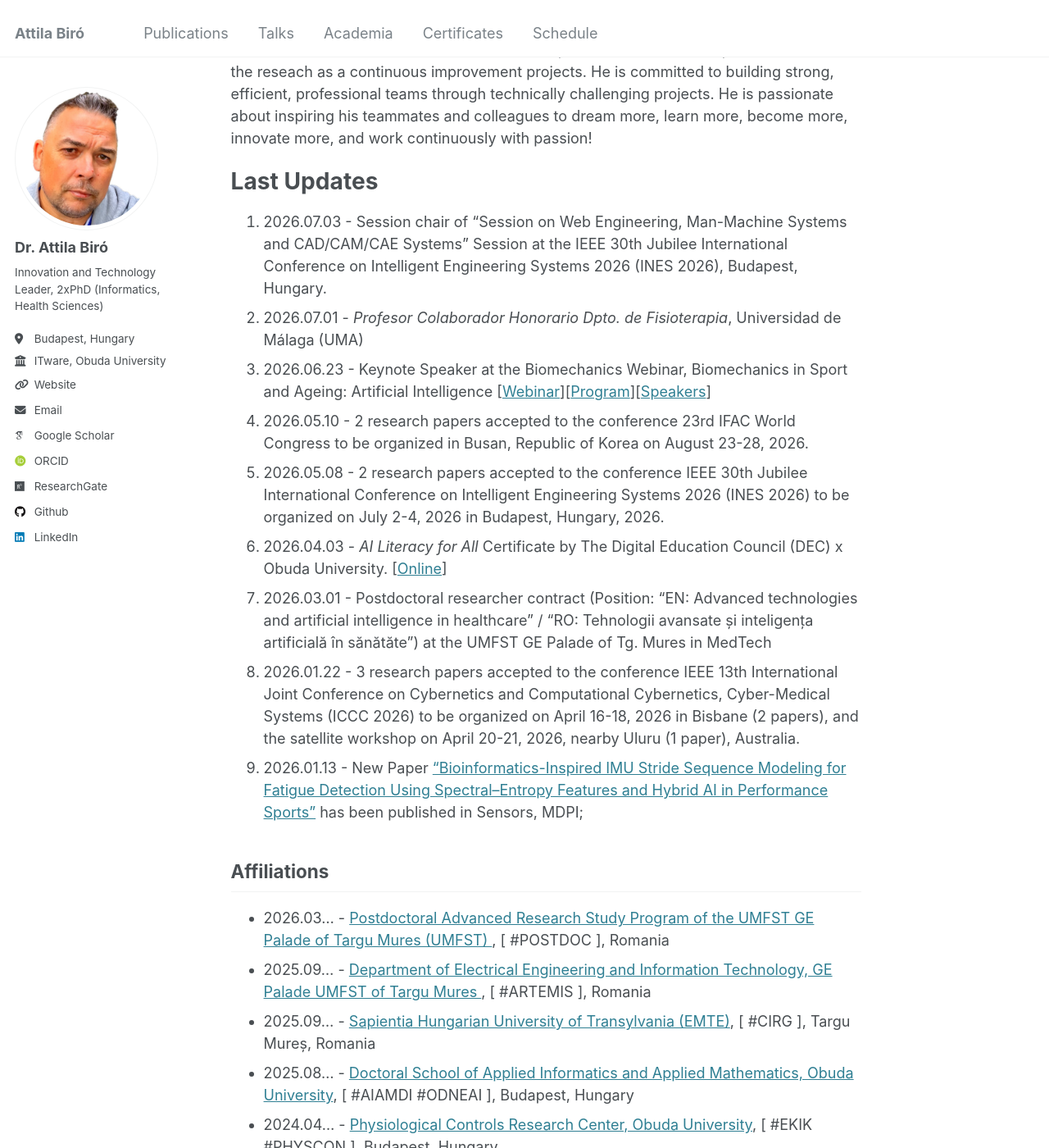
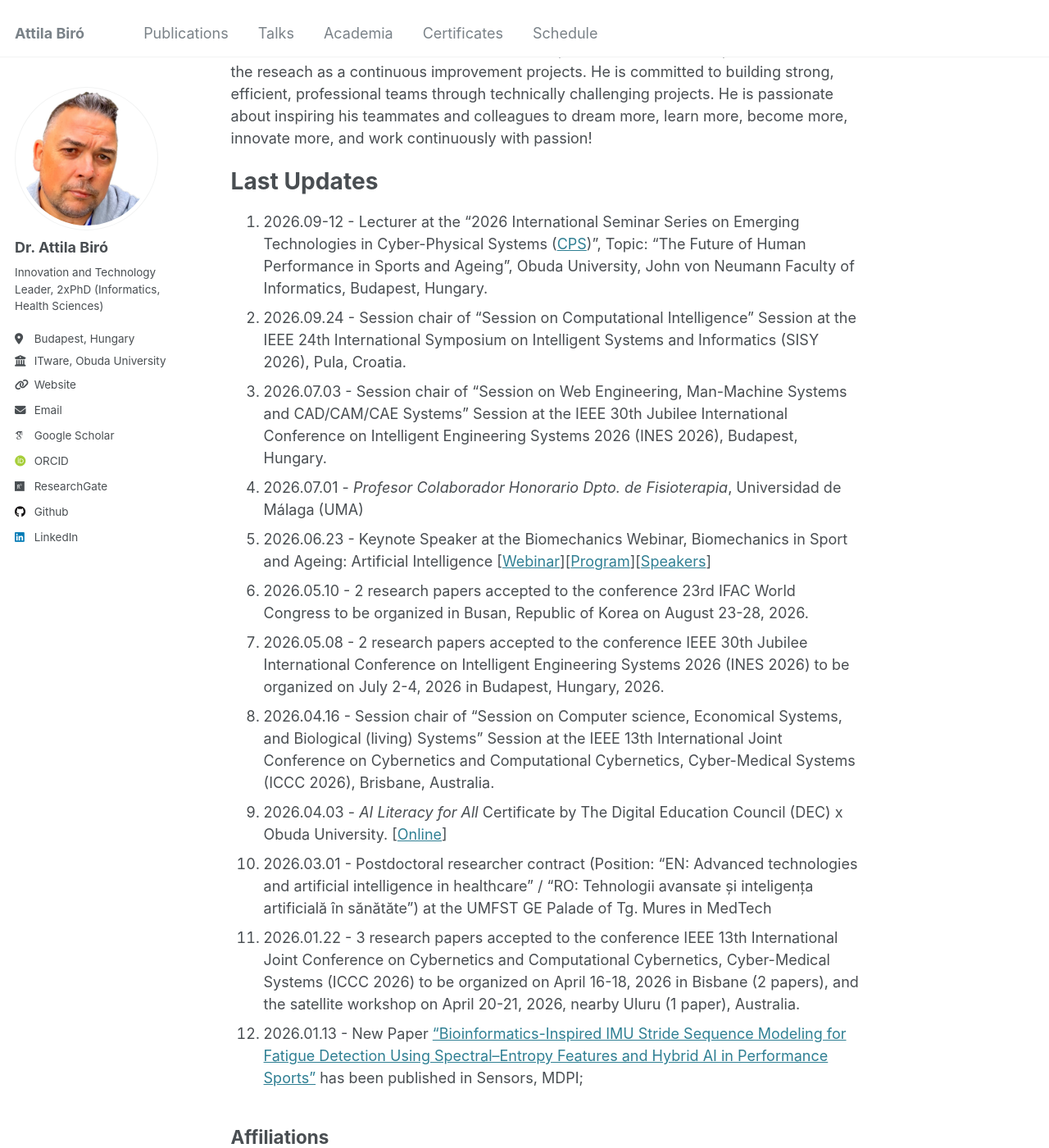
Before and after one commit to biroka/biroka.github.io, a Jekyll site: the page built from _pages/about.md, in a window 1280 px wide and 1400 px high, scrolled down 682 px. Shown: the whole window at 82% size. Built offline with Jekyll 4.4.1, drawn with Linux system fonts in a browser that asks for light colours; some web fonts are replaced.

Commit message:
Update about.md with recent achievements and roles
Added recent updates and affiliations to the about page.

```diff
--- a/_pages/about.md
+++ b/_pages/about.md
@@ -17,15 +17,20 @@ His motivation is to ensure the business development, software development as we
 
 Last Updates
 ======
-1. 2026.07.03 - Session chair of "Session on Web Engineering, Man-Machine Systems and CAD/CAM/CAE Systems" Session at the IEEE 30th Jubilee International Conference on Intelligent Engineering Systems 2026 (INES 2026), Budapest, Hungary.
-2. 2026.07.01 - _Profesor Colaborador Honorario Dpto. de Fisioterapia_, Universidad de Málaga (UMA)
-3. 2026.06.23 - Keynote Speaker at the Biomechanics Webinar, Biomechanics in Sport and Ageing: Artificial Intelligence [<a target="_new" href="https://sciforum.net/event/Biomechanics-1">Webinar</a>][<a target="_new" href="https://sciforum.net/event/Biomechanics-1/program-overview">Program</a>][<a target="_new" href="https://sciforum.net/event/Biomechanics-1/speakers">Speakers</a>]
-4. 2026.05.10 - 2 research papers accepted to the conference 23rd IFAC World Congress to be organized in Busan, Republic of Korea on August 23-28, 2026.
-5. 2026.05.08 - 2 research papers accepted to the conference IEEE 30th Jubilee International Conference on Intelligent Engineering Systems 2026 (INES 2026) to be organized on July 2-4, 2026 in Budapest, Hungary, 2026.
-6. 2026.04.03 - _AI Literacy for All_ Certificate by The Digital Education Council (DEC) x Obuda University. [<a target="_new" href="https://github.com/biroka/PhD/blob/main/certificates/Biro_Attila_OE_AI_Literacy_for_All_rk08m3mh7a-2026-04-03.pdf">Online</a>]
-7. 2026.03.01 - Postdoctoral researcher contract (Position: "EN: Advanced technologies and artificial intelligence in healthcare" / "RO: Tehnologii avansate și inteligența artificială în sănătăte") at the UMFST GE Palade of Tg. Mures in MedTech
-8. 2026.01.22 - 3 research papers accepted to the conference IEEE 13th International Joint Conference on Cybernetics and Computational Cybernetics, Cyber-Medical Systems (ICCC 2026) to be organized on April 16-18, 2026 in Bisbane (2 papers), and the satellite workshop on April 20-21, 2026, nearby Uluru (1 paper), Australia.
-9. 2026.01.13 - New Paper ["Bioinformatics-Inspired IMU Stride Sequence Modeling for Fatigue Detection Using Spectral–Entropy Features and Hybrid AI in Performance Sports"](https://doi.org/10.3390/s26020525) has been published in Sensors, MDPI;
+
+
+1. 2026.09-12 - Lecturer at the "2026 International Seminar Series on Emerging Technologies in Cyber-Physical Systems (<a target="_new" href="https://nik.uni-obuda.hu/2026-international-seminar-series-on-emerging-technologies-in-cyber-physical-systems-cps/">CPS</a>)", Topic: "The Future of Human Performance in Sports and Ageing", Obuda University, John von Neumann Faculty of Informatics, Budapest, Hungary.
+2. 2026.09.24 - Session chair of "Session on Computational Intelligence" Session at the IEEE 24th International Symposium on Intelligent Systems and Informatics (SISY 2026), Pula, Croatia.
+3. 2026.07.03 - Session chair of "Session on Web Engineering, Man-Machine Systems and CAD/CAM/CAE Systems" Session at the IEEE 30th Jubilee International Conference on Intelligent Engineering Systems 2026 (INES 2026), Budapest, Hungary.
+4. 2026.07.01 - _Profesor Colaborador Honorario Dpto. de Fisioterapia_, Universidad de Málaga (UMA)
+5. 2026.06.23 - Keynote Speaker at the Biomechanics Webinar, Biomechanics in Sport and Ageing: Artificial Intelligence [<a target="_new" href="https://sciforum.net/event/Biomechanics-1">Webinar</a>][<a target="_new" href="https://sciforum.net/event/Biomechanics-1/program-overview">Program</a>][<a target="_new" href="https://sciforum.net/event/Biomechanics-1/speakers">Speakers</a>]
+6. 2026.05.10 - 2 research papers accepted to the conference 23rd IFAC World Congress to be organized in Busan, Republic of Korea on August 23-28, 2026.
+7. 2026.05.08 - 2 research papers accepted to the conference IEEE 30th Jubilee International Conference on Intelligent Engineering Systems 2026 (INES 2026) to be organized on July 2-4, 2026 in Budapest, Hungary, 2026.
+8. 2026.04.16 - Session chair of "Session on Computer science, Economical Systems, and Biological (living) Systems" Session at the IEEE 13th International Joint Conference on Cybernetics and Computational Cybernetics, Cyber-Medical Systems (ICCC 2026), Brisbane, Australia.
+9. 2026.04.03 - _AI Literacy for All_ Certificate by The Digital Education Council (DEC) x Obuda University. [<a target="_new" href="https://github.com/biroka/PhD/blob/main/certificates/Biro_Attila_OE_AI_Literacy_for_All_rk08m3mh7a-2026-04-03.pdf">Online</a>]
+10. 2026.03.01 - Postdoctoral researcher contract (Position: "EN: Advanced technologies and artificial intelligence in healthcare" / "RO: Tehnologii avansate și inteligența artificială în sănătăte") at the UMFST GE Palade of Tg. Mures in MedTech
+11. 2026.01.22 - 3 research papers accepted to the conference IEEE 13th International Joint Conference on Cybernetics and Computational Cybernetics, Cyber-Medical Systems (ICCC 2026) to be organized on April 16-18, 2026 in Bisbane (2 papers), and the satellite workshop on April 20-21, 2026, nearby Uluru (1 paper), Australia.
+12. 2026.01.13 - New Paper ["Bioinformatics-Inspired IMU Stride Sequence Modeling for Fatigue Detection Using Spectral–Entropy Features and Hybrid AI in Performance Sports"](https://doi.org/10.3390/s26020525) has been published in Sensors, MDPI;
 
 
 Affiliations
```
